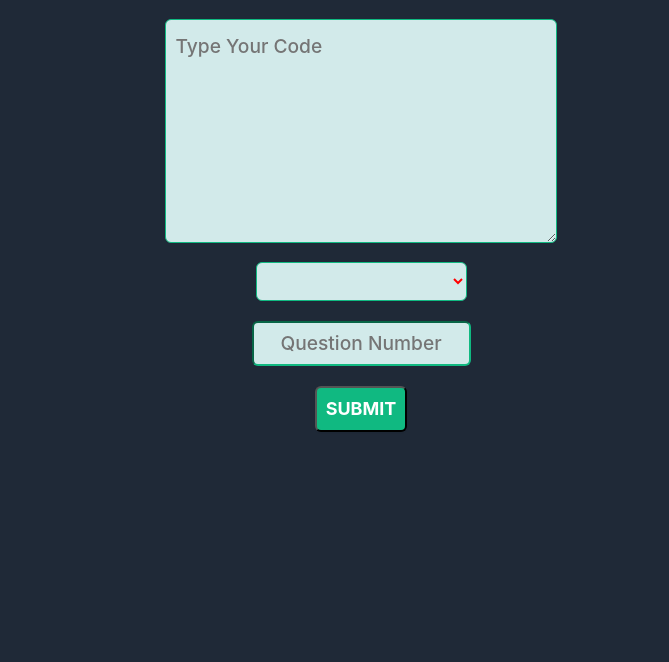
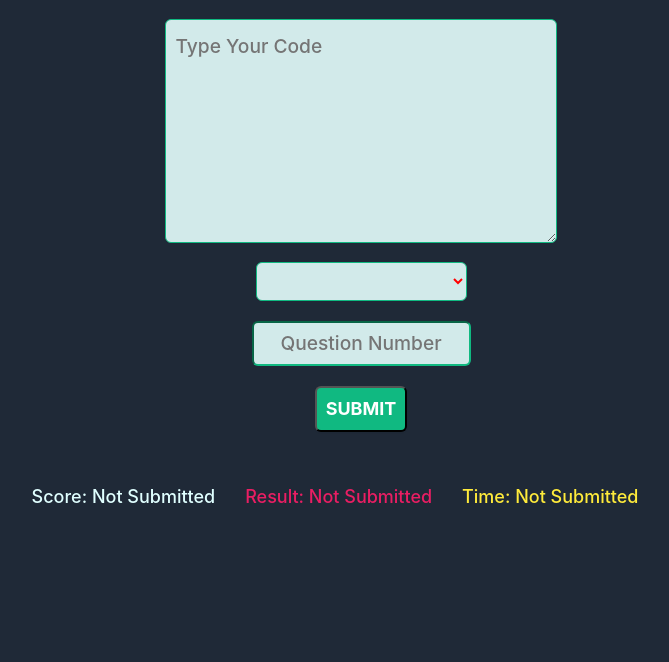
Before and after one commit to AshrafMd-1/buildIt-code-acceptor-Flask, a Flask app: page /login in a window 1280 px wide. Shown: the part 149-811 px from the top of the page, without its empty margins (305-974 px from the left). Before the commit the page ends 581 px from the top, so only its background shows below. Run offline with Flask 2, Linux system fonts and the light colour scheme; lists and menus that the app fills with data are empty; parts of the project's set-up code (start-up, migrations or seed data) failed here and were passed over.

Commit message:
add new functions and submit option

```diff
--- a/app.py
+++ b/main.py
@@ -1,17 +1,23 @@
 from mod.login import app_login, error_login
 from mod.scrap import scrap_lang, scrap_level, scrap_question, scrap_read
 from flask import Flask, render_template, request, redirect, url_for
+from mod.submit import submit_code, al_code
+from mod.script_variable import c_id
 import os
 
 app = Flask(__name__)
 app.config['SECRET_KEY'] = 'cH@c~nE9C=MxUfBQ7M,J:=K^ABJfdn8kMXZJv}>aCGoKY9UG>&?-51*s"HeJX@'
 
 error = ""
+lin = ""
 level = []
 t_question = []
 t_read = []
+course = ""
 code = ""
-compilers = ""
+compilers = []
+cm = ""
+rs = ["Not Submitted", "Not Submitted", ['Not Submitted']]
 question = ""
 source_code = "source.html"
 logins = '/login'
@@ -34,14 +40,14 @@ def login_post():
             global compilers
             compilers = scrap_lang(session)
             return render_template(source_code, compilers=compilers, code=code, question=question, level=level,
-                                   t_question=t_question, t_read=t_read)
+                                   t_question=t_question, t_read=t_read, rs=rs)
         else:
             global error
             error = error_login(u)
             return redirect('/')
     else:
         return render_template(source_code, compilers=compilers, code=code, question=question, level=level,
-                               t_question=t_question, t_read=t_read)
+                               t_question=t_question, t_read=t_read, rs=rs)
 
 
 @app.route('/source', methods=['POST'])
@@ -53,25 +59,40 @@ def source():
 
 @app.route('/tutorials/<al_lan>', methods=['GET'])
 def levels_t(al_lan):
-    global level, t_question, t_read
+    global level, t_question, t_read, course
     t_question = []
     t_read = []
+    course = al_lan
     level = scrap_level(session, al_lan)
     return redirect(logins)
 
 
 @app.route('/tutorials/<al_lan>/<path:al_ques>', methods=['GET'])
 def levels_q(al_ques, al_lan):
-    global t_question
-    t_question = scrap_question(session, al_lan + '/' + al_ques)
+    global t_question, lin
+    lin = al_lan + '/' + al_ques
+    t_question = scrap_question(session, lin)
     return redirect(logins)
 
 
 @app.route('/tutorials/questions/<path:al_read>', methods=['GET'])
 def reads(al_read):
-    global t_read, question
+    global t_read, question, code
     question = al_read[4:]
     t_read = scrap_read(session, al_read)
+    code = al_code(session, question)
+    return redirect(logins)
+
+
+@app.route('/code', methods=['POST'])
+def score():
+    global code, question, cm, rs, course
+    code = request.form.get('code').strip()
+    question = request.form.get('question')
+    cm = request.form.get('compiler')
+    if course == "":
+        course = c_id(cm)
+    rs = submit_code(session, code, question, cm, course)
     return redirect(logins)
 
 
--- a/static/css/source.css
+++ b/static/css/source.css
@@ -164,7 +164,6 @@ a {
     display: flex;
     flex-direction: row;
     justify-content: center;
-    align-items: center;
     margin-bottom: 30px;
 }
 
@@ -198,7 +197,8 @@ a {
     margin: 15px;
 }
 
-.scrap .a_read {
+.question-read .a_read {
+    display: block;
     font-family: 'Inter', serif;
     font-style: normal;
     font-weight: 500;
@@ -207,3 +207,49 @@ a {
     color: #37ffea;
     margin: 15px;
 }
+
+.result {
+    margin-top: 20px;
+    display: flex;
+    flex-direction: row;
+    justify-content: center;
+    align-items: center;
+    margin-bottom: 30px;
+}
+
+.result .time {
+    font-family: 'Inter', serif;
+    font-style: normal;
+    font-weight: 500;
+    font-size: 18px;
+    line-height: 24px;
+    margin: 15px;
+}
+
+.result .rsp {
+    font-family: 'Inter', serif;
+    font-style: normal;
+    font-weight: 500;
+    display: flex;
+    font-size: 18px;
+    line-height: 24px;
+    margin: 15px;
+}
+
+.result .score {
+    font-family: 'Inter', serif;
+    font-style: normal;
+    font-weight: 500;
+    font-size: 18px;
+    line-height: 24px;
+    margin: 15px;
+}
+
+.question-read {
+    margin-top: 20px;
+    display: flex;
+    flex-direction: row;
+    justify-content: center;
+    align-items: center;
+    margin-bottom: 30px;
+}
--- a/templates/base.html
+++ b/templates/base.html
@@ -11,7 +11,7 @@
         <p class="grey">Give details for posting the script</p>
     </div>
 
-    <form action="/source" method="post">
+    <form action="/code" method="post">
         <div class="form">
             <textarea id="code" name="code" rows="50" cols="40" style="width: 371px; height: 203px"
                       placeholder="Type Your Code">{% block code %}{% endblock %}</textarea>
@@ -19,12 +19,32 @@
                 {% block compiler %}
                 {% endblock %}
             </select>
-            <input type="text" id="question" name="question" placeholder="Question Number" value="{% block question %}{% endblock %}">
+            <input type="text" id="question" name="question" placeholder="Question Number"
+                   value="{% block question %}{% endblock %}">
         </div>
         <div class="submit">
             <input id="submit" type="submit" value="Submit">
         </div>
     </form>
+</div>
+<div class="result">
+    <div class="score">
+        {% block score %}
+        {% endblock %}
+    </div>
+    <div class="rsp">
+        <p style="color:#E91E63 ">Result:&nbsp{% block rsp %}{% endblock %}</p>
+    </div>
+    <div class="time">
+        {% block time %}
+        {% endblock %}
+    </div>
+</div>
+<div class="question-read">
+    <div class="a_read">
+        {% block a_read %}
+        {% endblock %}
+    </div>
 </div>
 <div class="scrap">
     <div class="lang">
@@ -39,10 +59,6 @@
         {% block a_question %}
         {% endblock %}
     </div>
-    <div class="a_read">
-        {% block a_read %}
-        {% endblock %}
-    </div>
 </div>
 
 </body>
--- a/templates/source.html
+++ b/templates/source.html
@@ -11,6 +11,17 @@
         <a href="{{ lan[1] }}">{{ lan[0] }}</a>
         <br/>
     {% endfor %}
+{% endblock %}
+{% block score %}
+    <p style="color: lightcyan">{{ 'Score: '+rs[1] }}</p>
+{% endblock %}
+{% block rsp %}
+    {% for r in rs[2] %}
+        <p style="color: #E91E63">{{ r }}</p>
+    {% endfor %}
+{% endblock %}
+{% block time %}
+    <p style="color: #FFEB3B">{{ 'Time: '+ rs[0] }}</p>
 {% endblock %}
 {% block level %}
     {% for i in level %}
```
Also changed, not shown: mod/script_variable.py (added, +49 -0 lines), mod/submit.py (added, +23 -0 lines), README.md.
